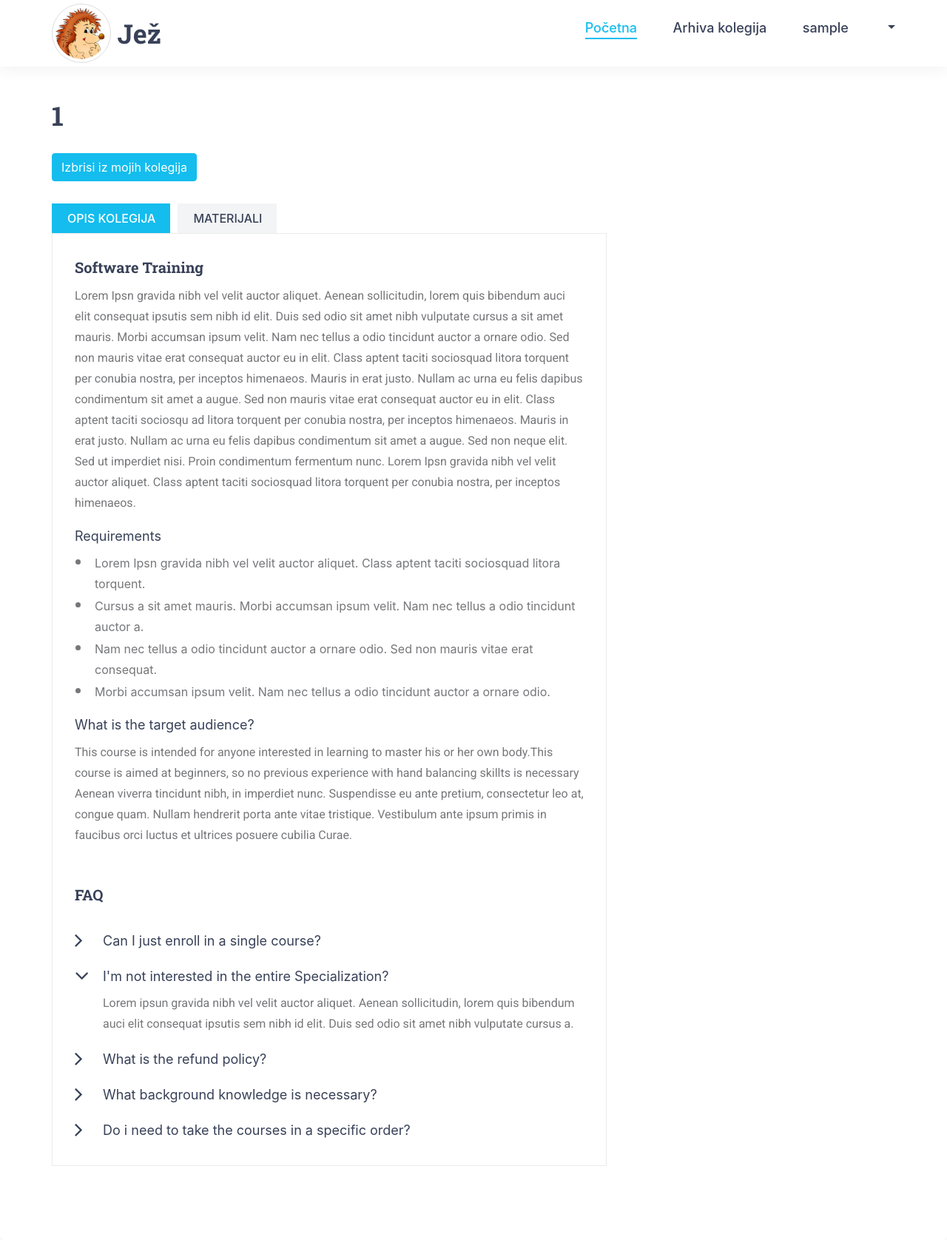
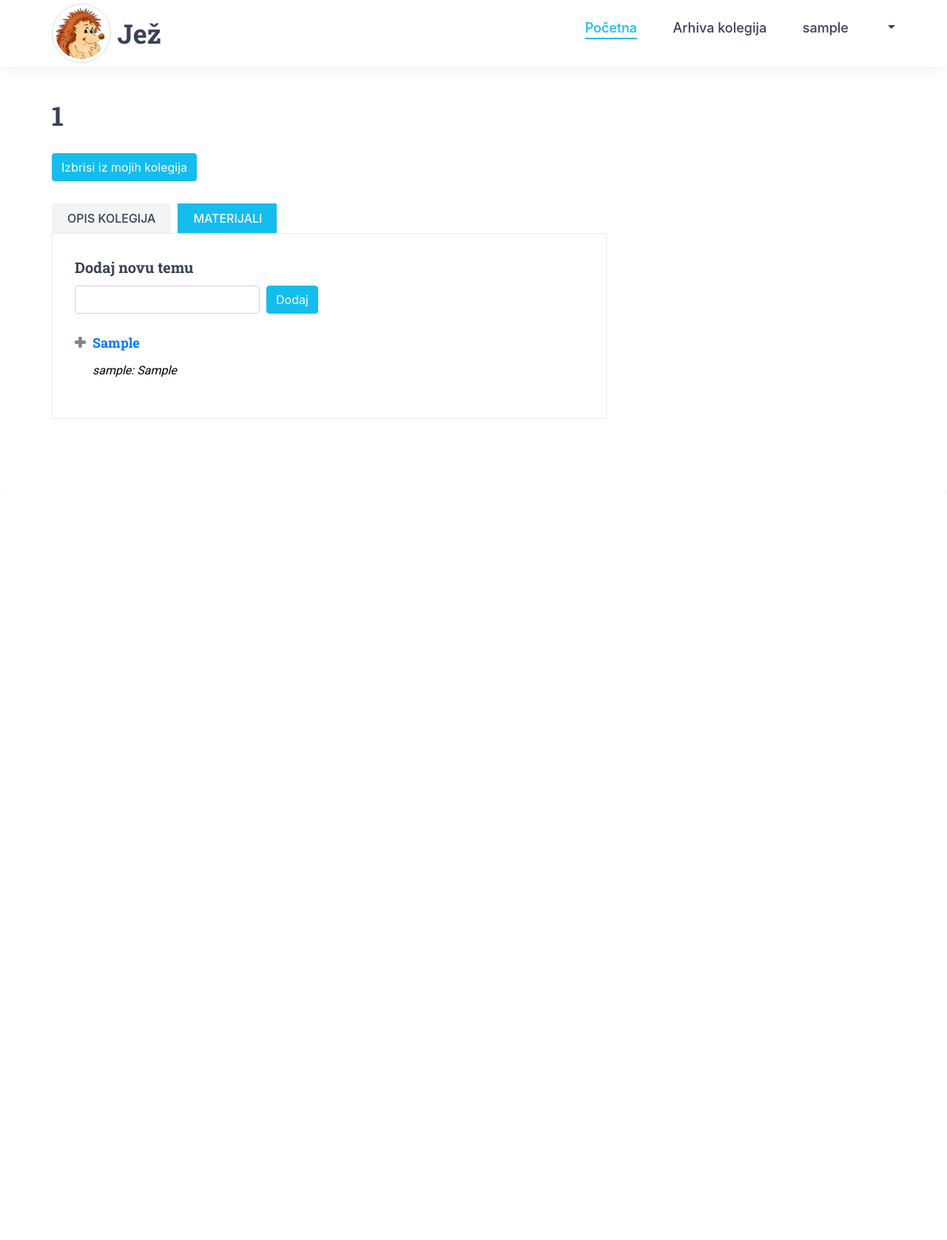
Before and after one commit to nsamardzic13/jez, a Django app: a page that uses tema/templates/tema/predmet.html in a window 1280 px wide. Shown: the whole page at 74% size. After the commit the page ends 566 px from the top, so only its background shows below. Run offline with Django 3.2, Linux system fonts and the light colour scheme; a user stored in the database is signed in; tables that the repository leaves empty hold one stand-in row (values such as "Sample post"); some libraries are stand-ins or nearby versions.

Commit message:
added last post, fixed active tabs, settings in progress

```diff
--- a/account/templates/account/signup.html
+++ b/account/templates/account/signup.html
@@ -23,7 +23,7 @@
                 {% csrf_token %}
                 <div class="form-group">
                     <input type="text" class="form-control" name="username" id="id_username" maxlength="150" placeholder="Korisničko ime">
-                    <p>ERROR!{{form.errors.username}}</p>
+                    <p>{{form.errors.username}}</p>
                 </div>
 
                 <div class="form-group">
--- a/objava/templates/objava/post.html
+++ b/objava/templates/objava/post.html
@@ -17,7 +17,7 @@
                     <div class="blog_content">
                         <!-- Comments -->
                         <div class="comments_container">
-                            <div class="comments_title"><span>{{kolegij_id}}</span></div><br><br>
+                            <div class="comments_title"><span>{{kolegij_id}} - {{tema_ime}}</span></div><br><br>
                             <ul class="comments_list">
                                 {% define as prethodna_objava %}
                                 {% for obj in items %}
--- a/objava/views.py
+++ b/objava/views.py
@@ -21,6 +21,7 @@ def objava_view(request, studij_id, semestar_num, kolegij_id, tema_id, smjer_id)
     active_student = Student.objects.get(user_id = request.user)
     tema = Tema.objects.get(tema_id=tema_id)
     tema_ime=tema.tema_ime
+
     if request.method == 'POST':
         form = ObjavaForm(data=request.POST)
         if form.is_valid(): #ako imam tekst ne znaci da imam i files
@@ -79,7 +80,8 @@ def objava_view(request, studij_id, semestar_num, kolegij_id, tema_id, smjer_id)
         'tema_id': tema_id,
         'tema_ime': tema_ime,
         'end': max_index,
-        'smjer_id':smjer_id
+        'smjer_id':smjer_id,
+        'tema_ime': tema_ime,
     }
     return render(request, 'objava/post.html', context)
 
--- a/static/js/our_custom.js
+++ b/static/js/our_custom.js
@@ -1,5 +1,5 @@
 function copyText(user, text, datum) {
-    document.getElementById('id_tekst').value += user + " je " + datum + " napisao/la:\n" + stripHtml(text) + "\n--------------------------------------------------\n";
+    document.getElementById('id_tekst').value += datum + ";" + user + ":\n" + stripHtml(text) + "\n--------------------------------------------------\n";
 }
 
 function stripHtml(html)
@@ -7,7 +7,3 @@ function stripHtml(html)
    var c = document.getElementById(html);
    return c.innerText;
 }
-
-function changeclass(element){
-    $(element).toggleClass('active')
-}
--- a/tema/models.py
+++ b/tema/models.py
@@ -1,4 +1,5 @@
 from django.db import models
+
 from studij.models import Kolegij
 
 # Create your models here.
@@ -6,3 +7,11 @@ class Tema(models.Model):
     tema_id = models.AutoField(primary_key=True)
     tema_ime = models.CharField(max_length=50)
     kolegij_id = models.CharField(max_length=10)
+
+    def getlastpost(self):
+        from objava.models import Objava
+        post = Objava.objects.all().filter(tema=self.tema_id).last()
+        if post is not None:
+            return str(post.username) + ": " + post.tekst
+        else:
+            return "Budi prvi koji će nešto objaviti!"
--- a/tema/templates/tema/predmet.html
+++ b/tema/templates/tema/predmet.html
@@ -30,14 +30,14 @@
 						<!-- Course Tabs -->
 						<div class="course_tabs_container">
 							<div class="tabs d-flex flex-row align-items-center justify-content-start">
-								<div class="tab active" id="fragment-1">Opis kolegija</div>
-								<div class="tab" id="fragment-2">Materijali</div>
+								<div class="tab" id="div1">Opis kolegija</div>
+								<div class="tab active" id="div2on">Materijali</div>
 							</div>
 
 							<div class="tab_panels">
 
 								<!-- Description -->
-								<div class="tab_panel active">
+								<div class="tab_panel tab_panel_2" id="fragment1">
 									<div class="tab_panel_title">Software Training</div>
 									<div class="tab_panel_content">
 										<div class="tab_panel_text">
@@ -109,7 +109,7 @@
 								</div>
 
 								<!-- Materijali -->
-								<div class="tab_panel tab_panel_2">
+								<div class="tab_panel active" id="fragment2">
 									<div class="tab_panel_content">
 										<div class="tab_panel_title">Dodaj novu temu</div>
 										<div class="tab_panel_content">
@@ -118,7 +118,7 @@
                                                     {% csrf_token %}
 													<div class="form-inline">
                                                     	<input type="text" name="tema_ime" maxlength="50" required="" id="id_tema_ime" class="form-control float-left" style="width: 250px">&nbsp;&nbsp;
-                                                    	<button type="submit" name="dodaj_temu" class="btn btn-primary" style="background-color: #14bdee; border-color: #14bdee">Dodaj</button>
+                                                    	<button type="submit"  name="dodaj_temu" class="btn btn-primary" style="background-color: #14bdee; border-color: #14bdee">Dodaj</button>
                                                 	</div>
 												</form>
 											</div>
@@ -128,7 +128,14 @@
                                             <div class="dropdown_item">
                                                 <div class="dropdown_item_title">
                                                     <a href="/objava/studij={{studij_id}}/smjer={{smjer_id}}/semestar={{semestar_num}}/kolegij={{kolegij_id}}/tema={{tema.tema_id}}"><span>{{tema.tema_ime}}</span></a>
-                                            </div>
+                                            	<div class="dropdown_item_text">
+                                                    <!--<p>Lorem Ipsn gravida nibh vel velit auctor aliquet. Aenean sollicitudin, lorem quis bibendum auci elit consequat ipsutis sem nibh id elit. Duis sed odio sit amet nibh vulputate cursus.</p>-->
+													<p style=" width: 450px; white-space: nowrap;overflow: hidden; text-overflow: ellipsis; color: #000000;">
+														<i>{{tema.getlastpost}}</i>
+													</p>
+												</div>
+
+											</div>
                                             {% endfor %}
 										</div>
 									</div>
```
Also changed, not shown: account/views.py (+19 -16 lines).
